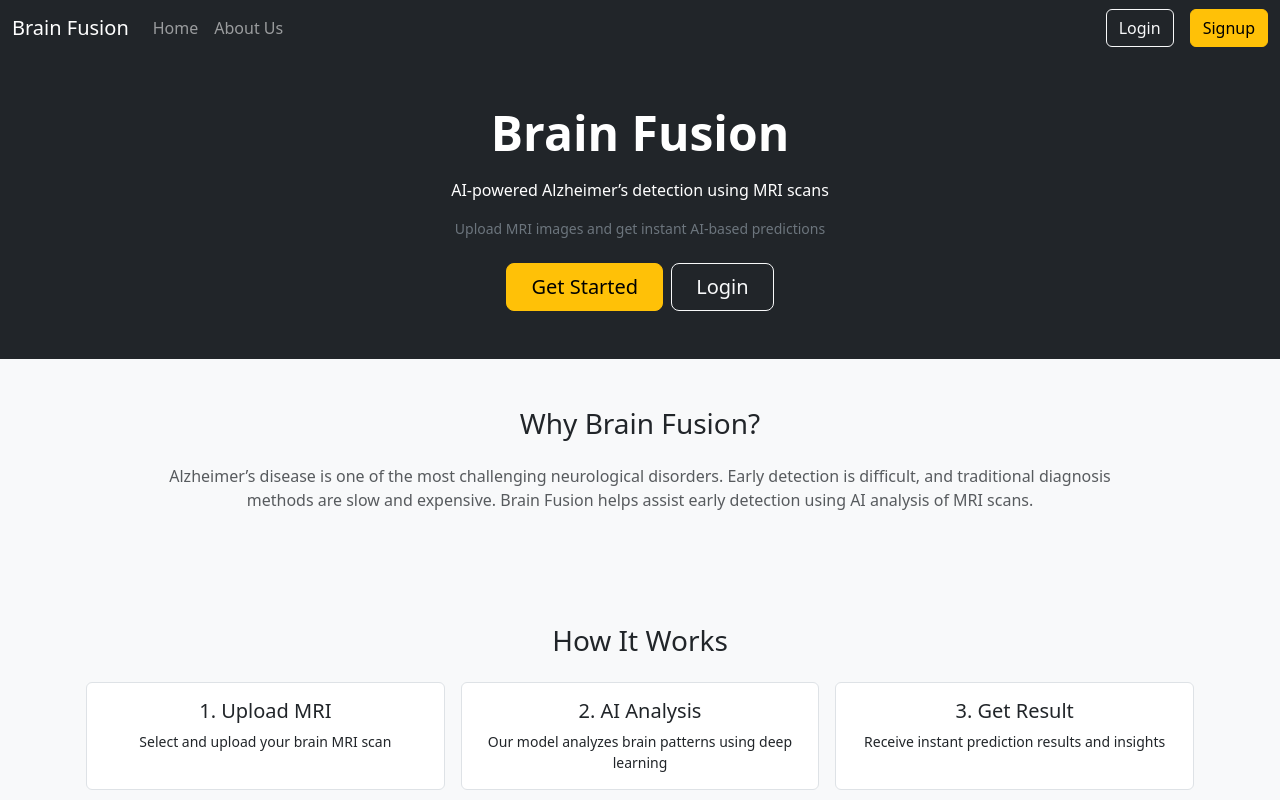
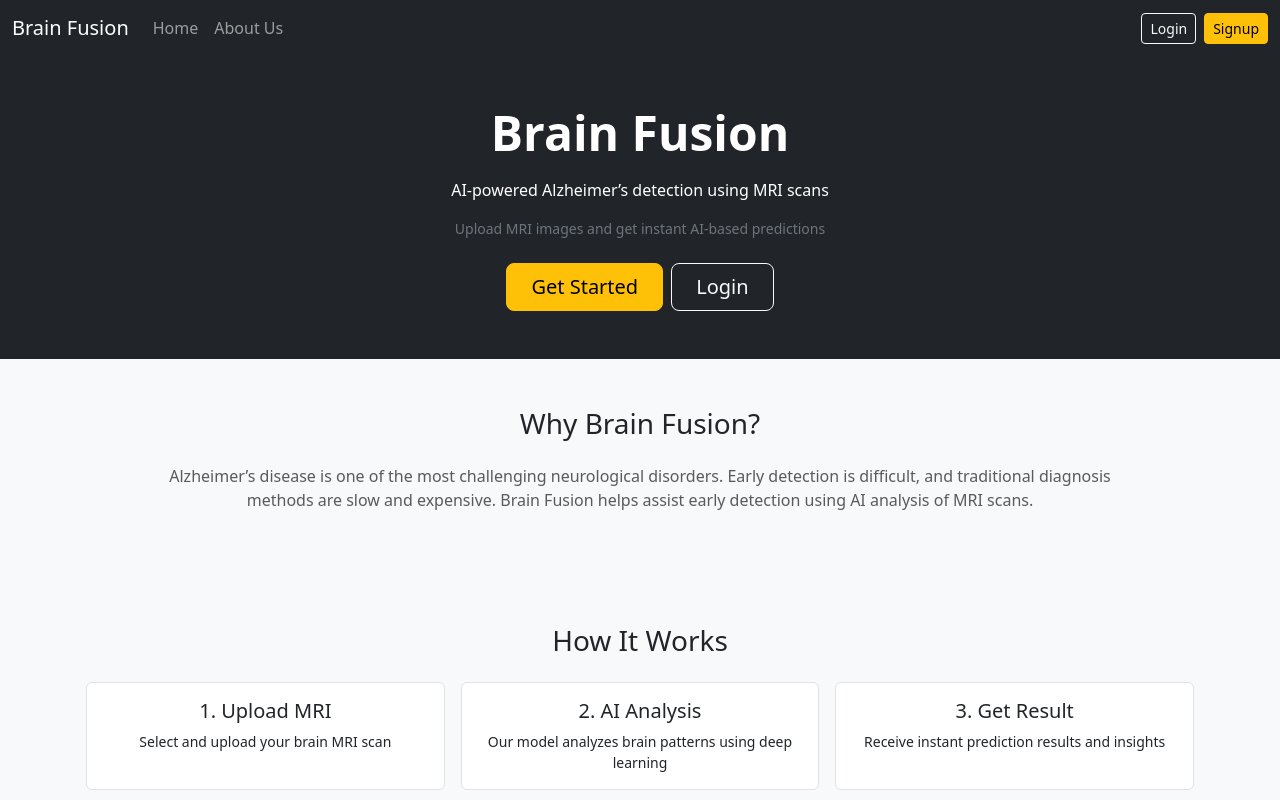
Before and after one commit to Hazeen-Dodhiya/NeuroFusionFront, a Next.js app: page / in a window 1280 px wide. Shown: the top 800 px of the page. Built offline with nearby package versions, Linux system fonts and the light colour scheme; no server answers.

Commit message:
navbaruichange

```diff
--- a/components/Navbar.jsx
+++ b/components/Navbar.jsx
@@ -1,3 +1,119 @@
+// "use client";
+
+// import { useEffect, useState } from "react";
+// import { useRouter, usePathname } from "next/navigation";
+
+// export default function Navbar() {
+//   const router = useRouter();
+//   const pathname = usePathname();
+
+//   const [user, setUser] = useState(null);
+
+//   // Load user from localStorage
+//   const loadUser = () => {
+//     const storedUser = localStorage.getItem("user");
+//     setUser(storedUser ? JSON.parse(storedUser) : null);
+//   };
+
+//   // Sync on route change
+//   useEffect(() => {
+//     loadUser();
+//   }, [pathname]);
+
+//   // Logout
+//   const handleLogout = () => {
+//     localStorage.removeItem("token");
+//     localStorage.removeItem("user");
+//     setUser(null);
+//     router.push("/");
+//   };
+
+//   return (
+//     <nav className="navbar navbar-expand-lg navbar-dark bg-dark">
+//       <div className="container-fluid">
+
+//         {/* BRAND */}
+//         <a className="navbar-brand" href="/">
+//           Brain Fusion
+//         </a>
+
+//         {/* LEFT LINKS */}
+//         <ul className="navbar-nav me-auto">
+
+//           <li className="nav-item">
+//             <a className="nav-link" href="/">Home</a>
+//           </li>
+
+//           <li className="nav-item">
+//             <a className="nav-link" href="/aboutus">About Us</a>
+//           </li>
+
+//           {/* Dashboard only if logged in */}
+//           {user && (
+//             <li className="nav-item">
+//               <a className="nav-link" href="/dashboard">
+//                 Dashboard
+//               </a>
+//             </li>
+//           )}
+//           {user && (
+//             <li className="nav-item">
+//               <a className="nav-link" href="/results">
+//                 Results
+//               </a>
+//             </li>
+//           )}
+
+//         </ul>
+
+//         {/* RIGHT SIDE */}
+//         <div className="d-flex align-items-center gap-3">
+
+//           {user ? (
+//             <>
+//               {/* USER GREETING */}
+//               <span className="text-white">
+//                 HI, {user.first_name} 👋
+//               </span>
+
+//               {/* PROFILE */}
+//               <span
+//                 onClick={() => router.push("/account")}
+//                 style={{
+//                   cursor: "pointer",
+//                   fontSize: "22px",
+//                   color: "white",
+//                 }}
+//                 title="Account"
+//               >
+//                 👤
+//               </span>
+
+//               {/* LOGOUT */}
+//               <button onClick={handleLogout} className="btn btn-danger">
+//                 Logout
+//               </button>
+//             </>
+//           ) : (
+//             <>
+//               <a href="/login" className="btn btn-outline-light">
+//                 Login
+//               </a>
+//               <a href="/signup" className="btn btn-warning">
+//                 Signup
+//               </a>
+//             </>
+//           )}
+
+//         </div>
+//       </div>
+//     </nav>
+//   );
+// }
+
+
+
+
 "use client";
 
 import { useEffect, useState } from "react";
@@ -8,19 +124,17 @@ export default function Navbar() {
   const pathname = usePathname();
 
   const [user, setUser] = useState(null);
+  const [isOpen, setIsOpen] = useState(false);
 
-  // Load user from localStorage
   const loadUser = () => {
     const storedUser = localStorage.getItem("user");
     setUser(storedUser ? JSON.parse(storedUser) : null);
   };
 
-  // Sync on route change
   useEffect(() => {
     loadUser();
   }, [pathname]);
 
-  // Logout
   const handleLogout = () => {
     localStorage.removeItem("token");
     localStorage.removeItem("user");
@@ -28,8 +142,11 @@ export default function Navbar() {
     router.push("/");
   };
 
+  const closeMenu = () => setIsOpen(false);
+
   return (
     <nav className="navbar navbar-expand-lg navbar-dark bg-dark">
+
       <div className="container-fluid">
 
         {/* BRAND */}
@@ -37,28 +154,44 @@ export default function Navbar() {
           Brain Fusion
         </a>
 
+        {/* TOGGLER (MOBILE) */}
+        <button
+          className="navbar-toggler"
+          type="button"
+          onClick={() => setIsOpen(!isOpen)}
+        >
+          <span className="navbar-toggler-icon"></span>
+        </button>
+
+        {/* COLLAPSIBLE MENU */}
+        <div className={`collapse navbar-collapse ${isOpen ? "show" : ""}`}>
+
           {/* LEFT LINKS */}
-        <ul className="navbar-nav me-auto">
+          <ul className="navbar-nav me-auto mb-2 mb-lg-0">
 
             <li className="nav-item">
-            <a className="nav-link" href="/">Home</a>
+              <a className="nav-link" href="/" onClick={closeMenu}>
+                Home
+              </a>
             </li>
 
             <li className="nav-item">
-            <a className="nav-link" href="/aboutus">About Us</a>
+              <a className="nav-link" href="/aboutus" onClick={closeMenu}>
+                About Us
+              </a>
             </li>
 
-          {/* Dashboard only if logged in */}
             {user && (
               <li className="nav-item">
-              <a className="nav-link" href="/dashboard">
+                <a className="nav-link" href="/dashboard" onClick={closeMenu}>
                   Dashboard
                 </a>
               </li>
             )}
+
             {user && (
               <li className="nav-item">
-              <a className="nav-link" href="/results">
+                <a className="nav-link" href="/results" onClick={closeMenu}>
                   Results
                 </a>
               </li>
@@ -67,18 +200,19 @@ export default function Navbar() {
           </ul>
 
           {/* RIGHT SIDE */}
-        <div className="d-flex align-items-center gap-3">
+          <div className="d-flex flex-column flex-lg-row align-items-start align-items-lg-center gap-2">
 
             {user ? (
               <>
-              {/* USER GREETING */}
                 <span className="text-white">
                   HI, {user.first_name} 👋
                 </span>
 
-              {/* PROFILE */}
                 <span
-                onClick={() => router.push("/account")}
+                  onClick={() => {
+                    router.push("/account");
+                    closeMenu();
+                  }}
                   style={{
                     cursor: "pointer",
                     fontSize: "22px",
@@ -89,23 +223,39 @@ export default function Navbar() {
                   👤
                 </span>
 
-              {/* LOGOUT */}
-              <button onClick={handleLogout} className="btn btn-danger">
+                <button
+                  onClick={() => {
+                    handleLogout();
+                    closeMenu();
+                  }}
+                  className="btn btn-danger btn-sm"
+                >
                   Logout
                 </button>
               </>
             ) : (
               <>
-              <a href="/login" className="btn btn-outline-light">
+                <a
+                  href="/login"
+                  className="btn btn-outline-light btn-sm"
+                  onClick={closeMenu}
+                >
                   Login
                 </a>
-              <a href="/signup" className="btn btn-warning">
+
+                <a
+                  href="/signup"
+                  className="btn btn-warning btn-sm"
+                  onClick={closeMenu}
+                >
                   Signup
                 </a>
               </>
             )}
 
           </div>
+
+        </div>
       </div>
     </nav>
   );
```
Lines whose indentation alone changed are shown as unchanged.
